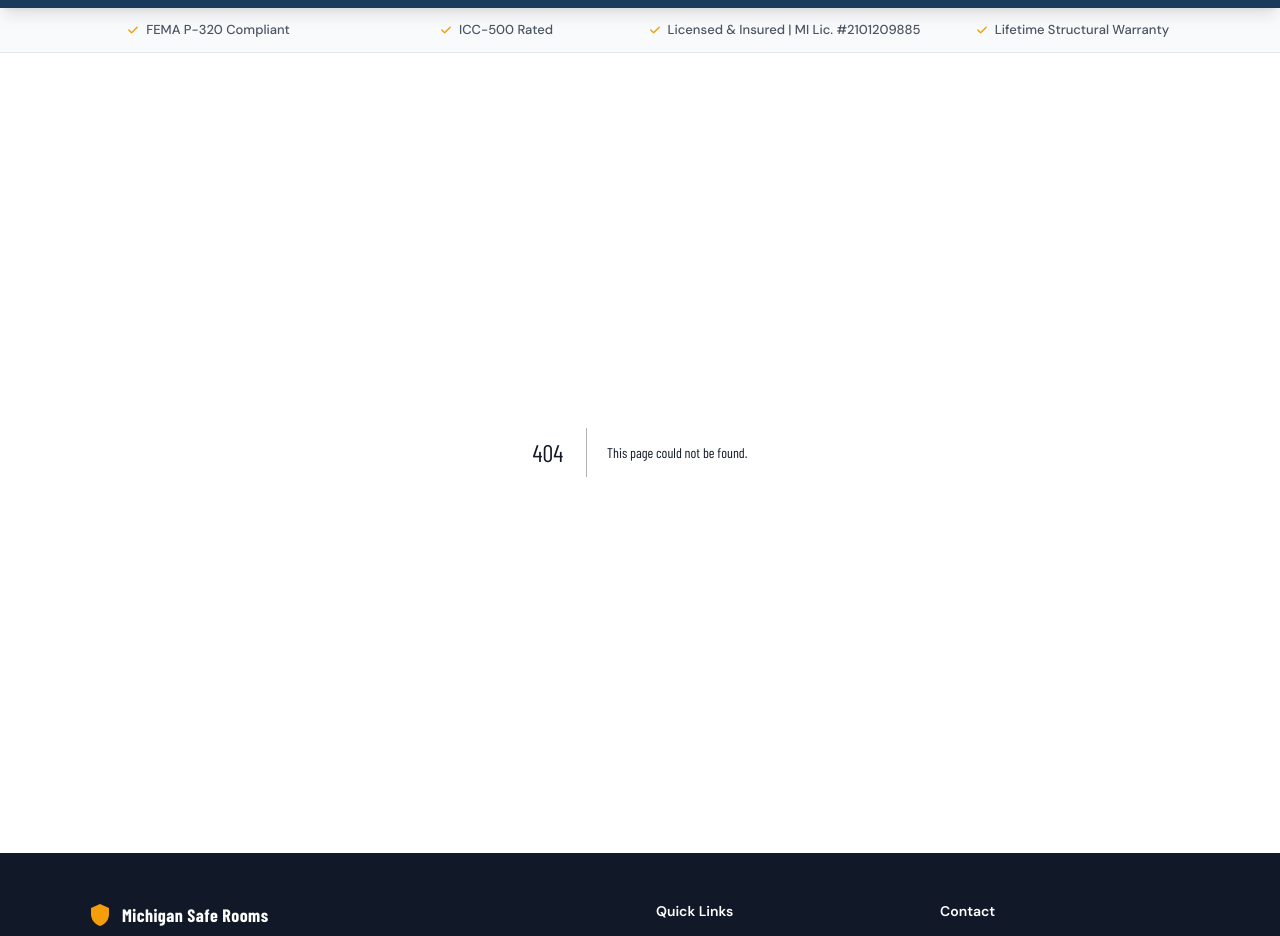
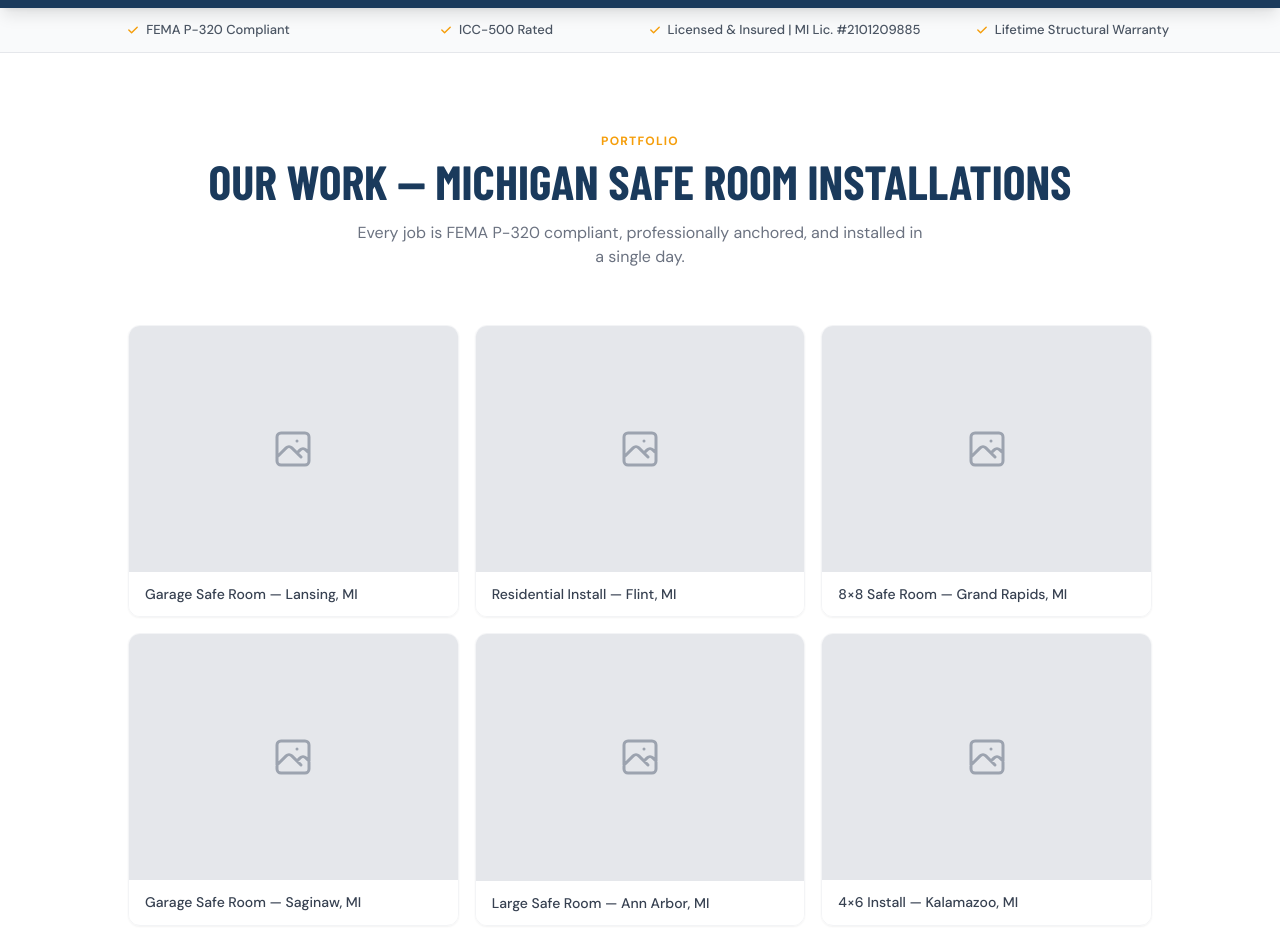
Before and after one commit to aaronspoor/MichiganSafeRooms.com, a Next.js app: page /gallery in a window 1280 px wide. Before the commit this address had no page. Shown: the part 60-996 px from the top of the page. Built offline with nearby package versions, Linux system fonts and the light colour scheme; a web font is replaced by a local one.

Commit message:
feat: add gallery page and nav link

```diff
--- /dev/null
+++ b/app/gallery/page.tsx
@@ -0,0 +1,72 @@
+import type { Metadata } from "next";
+import Link from "next/link";
+
+export const metadata: Metadata = {
+  title: "Our Work — Michigan Safe Room Installations",
+  description:
+    "See Michigan Safe Rooms installation photos from across lower Michigan — garage safe rooms, residential installs, and more. FEMA-compliant steel construction.",
+};
+
+const GALLERY_ITEMS = [
+  { label: "Garage Safe Room — Lansing, MI" },
+  { label: "Residential Install — Flint, MI" },
+  { label: "8×8 Safe Room — Grand Rapids, MI" },
+  { label: "Garage Safe Room — Saginaw, MI" },
+  { label: "Large Safe Room — Ann Arbor, MI" },
+  { label: "4×6 Install — Kalamazoo, MI" },
+  { label: "Garage Safe Room — Jackson, MI" },
+  { label: "Steel Door Detail — Bay City, MI" },
+  { label: "Anchor System — Midland, MI" },
+  { label: "Family Safe Room — Holland, MI" },
+  { label: "10×10 Install — Muskegon, MI" },
+  { label: "Completed Install — Traverse City, MI" },
+];
+
+export default function GalleryPage() {
+  return (
+    <div className="py-20 px-4">
+      <div className="max-w-5xl mx-auto">
+        <div className="text-center mb-14">
+          <p className="text-brand-accent text-xs font-bold uppercase tracking-widest mb-2">Portfolio</p>
+          <h1 className="font-heading text-4xl sm:text-5xl font-extrabold uppercase text-brand">
+            Our Work — Michigan Safe Room Installations
+          </h1>
+          <p className="text-gray-500 mt-4 max-w-xl mx-auto">
+            Every job is FEMA P-320 compliant, professionally anchored, and installed in a single day.
+          </p>
+        </div>
+
+        {/* 3-col grid */}
+        <div className="grid grid-cols-1 sm:grid-cols-2 md:grid-cols-3 gap-4 mb-14">
+          {GALLERY_ITEMS.map((item) => (
+            <div key={item.label} className="rounded-xl overflow-hidden border border-gray-100 shadow-sm">
+              {/* TODO: Replace with real installation photo */}
+              <div className="bg-gray-200 aspect-[4/3] flex items-center justify-center">
+                <svg className="w-12 h-12 text-gray-400" fill="none" viewBox="0 0 24 24" stroke="currentColor">
+                  <path strokeLinecap="round" strokeLinejoin="round" strokeWidth={1.5} d="M4 16l4.586-4.586a2 2 0 012.828 0L16 16m-2-2l1.586-1.586a2 2 0 012.828 0L20 14m-6-6h.01M6 20h12a2 2 0 002-2V6a2 2 0 00-2-2H6a2 2 0 00-2 2v12a2 2 0 002 2z" />
+                </svg>
+              </div>
+              <div className="bg-white px-4 py-3">
+                <p className="text-sm font-medium text-gray-700">{item.label}</p>
+              </div>
+            </div>
+          ))}
+        </div>
+
+        {/* CTA */}
+        <div className="text-center bg-gray-50 border border-gray-100 rounded-xl p-10">
+          <h2 className="font-heading text-3xl font-extrabold uppercase text-brand mb-3">
+            See Your Safe Room Here
+          </h2>
+          <p className="text-gray-600 mb-6">Get a free on-site quote — no obligation.</p>
+          <Link
+            href="/#contact"
+            className="inline-block bg-brand-accent text-white font-bold px-10 py-4 rounded-lg hover:opacity-90 transition-opacity text-lg"
+          >
+            Get a Free Quote
+          </Link>
+        </div>
+      </div>
+    </div>
+  );
+}
--- a/app/layout.tsx
+++ b/app/layout.tsx
@@ -78,6 +78,7 @@ export default function RootLayout({
             {/* Nav links — hidden on small screens */}
             <nav className="hidden md:flex items-center gap-6 text-sm font-medium text-blue-100">
               <a href="/#how-it-works" className="hover:text-white transition-colors">How It Works</a>
+              <Link href="/gallery" className="hover:text-white transition-colors">Gallery</Link>
               <a href="/#faq" className="hover:text-white transition-colors">FAQ</a>
               <a href="/#contact" className="hover:text-white transition-colors">Contact</a>
               <Link href="/blog" className="hover:text-white transition-colors">Blog</Link>
```
